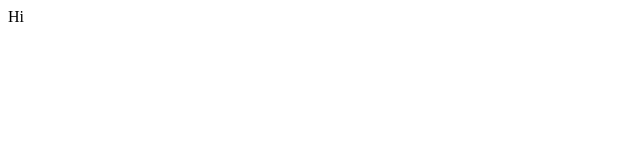
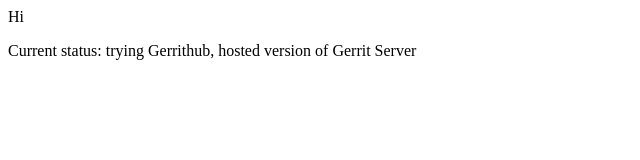
Before and after one commit to carlmorris/gittest, a plain HTML site: page index.html in a window 1280 px wide. Shown: the whole page, without its empty margins (0-640 px from the left). Drawn offline with Linux system fonts and the light colour scheme.

Commit message:
changed status

```diff
--- a/index.html
+++ b/index.html
@@ -4,7 +4,9 @@
 </head>
 
 <body>
-Hi
+<p>Hi</p>
+
+<p>Current status: trying Gerrithub, hosted version of Gerrit Server</p>
 </body>
 
 </html>
```
